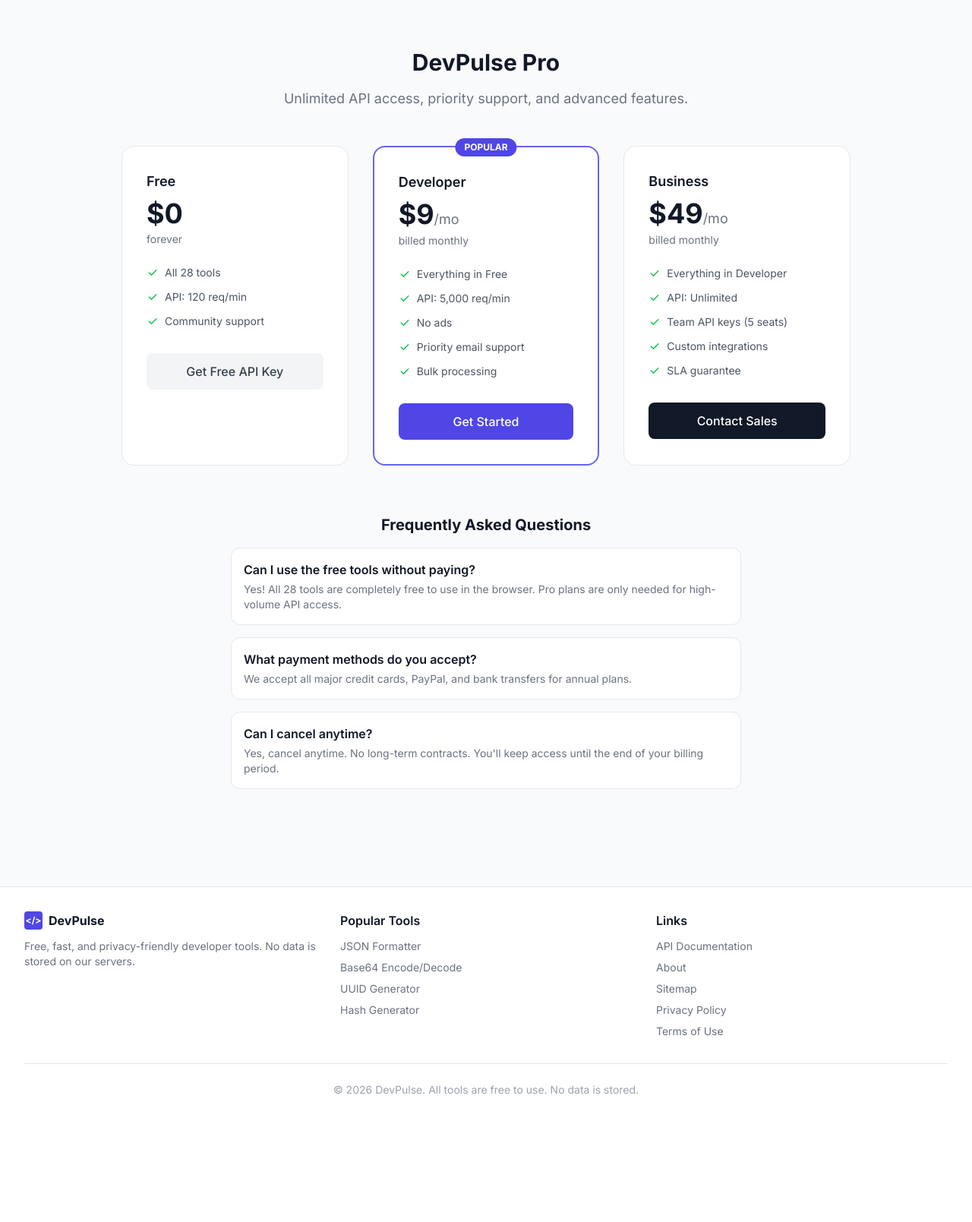
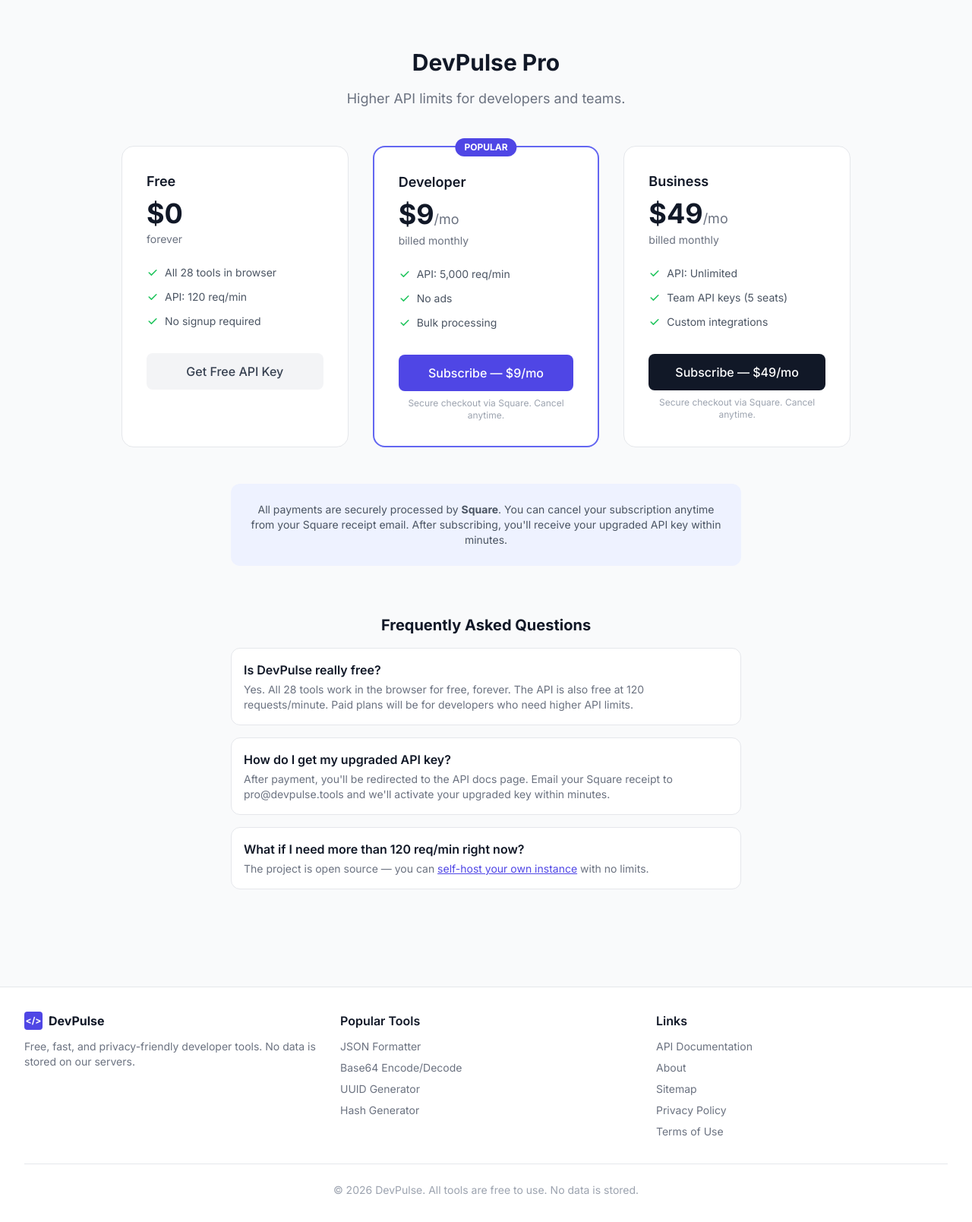
Before and after one commit to folger-john/devpulse, a FastAPI app: page /pricing in a window 1280 px wide. Shown: the part 65-1674 px from the top of the page at 76% size. Before the commit the page ends 1506 px from the top, so only its background shows below. Run offline with FastAPI, Linux system fonts and the light colour scheme; parts of the project's set-up code (start-up, migrations or seed data) failed here and were passed over; some libraries are stand-ins or nearby versions.

Commit message:
Real payment processing via Square checkout
- Developer plan: $9/mo via Square payment link
- Business plan: $49/mo via Square payment link
- Square handles all CC processing, PCI compliance, receipts
- Credentials stored in .env (gitignored, chmod 600)
- No secrets in tracked files (verified)
- Updated FAQ and messaging to reflect real checkout

Co-Authored-By: Claude Opus 4.6 (1M context) <noreply@anthropic.com>

```diff
--- a/templates/pricing.html
+++ b/templates/pricing.html
@@ -4,7 +4,7 @@
 <div class="max-w-5xl mx-auto px-4 sm:px-6 lg:px-8 py-16">
     <div class="text-center mb-12">
         <h1 class="text-3xl font-bold mb-4">DevPulse Pro</h1>
-        <p class="text-gray-500 text-lg">Unlimited API access, priority support, and advanced features.</p>
+        <p class="text-gray-500 text-lg">Higher API limits for developers and teams.</p>
     </div>
 
     <div class="grid grid-cols-1 md:grid-cols-3 gap-8">
@@ -14,9 +14,9 @@
             <div class="text-4xl font-bold mb-1">$0</div>
             <div class="text-sm text-gray-500 mb-6">forever</div>
             <ul class="space-y-3 text-sm text-gray-600 mb-8">
-                <li class="flex items-center"><svg class="w-4 h-4 text-green-500 mr-2" fill="currentColor" viewBox="0 0 20 20"><path fill-rule="evenodd" d="M16.707 5.293a1 1 0 010 1.414l-8 8a1 1 0 01-1.414 0l-4-4a1 1 0 011.414-1.414L8 12.586l7.293-7.293a1 1 0 011.414 0z" clip-rule="evenodd"/></svg>All 28 tools</li>
+                <li class="flex items-center"><svg class="w-4 h-4 text-green-500 mr-2" fill="currentColor" viewBox="0 0 20 20"><path fill-rule="evenodd" d="M16.707 5.293a1 1 0 010 1.414l-8 8a1 1 0 01-1.414 0l-4-4a1 1 0 011.414-1.414L8 12.586l7.293-7.293a1 1 0 011.414 0z" clip-rule="evenodd"/></svg>All 28 tools in browser</li>
                 <li class="flex items-center"><svg class="w-4 h-4 text-green-500 mr-2" fill="currentColor" viewBox="0 0 20 20"><path fill-rule="evenodd" d="M16.707 5.293a1 1 0 010 1.414l-8 8a1 1 0 01-1.414 0l-4-4a1 1 0 011.414-1.414L8 12.586l7.293-7.293a1 1 0 011.414 0z" clip-rule="evenodd"/></svg>API: 120 req/min</li>
-                <li class="flex items-center"><svg class="w-4 h-4 text-green-500 mr-2" fill="currentColor" viewBox="0 0 20 20"><path fill-rule="evenodd" d="M16.707 5.293a1 1 0 010 1.414l-8 8a1 1 0 01-1.414 0l-4-4a1 1 0 011.414-1.414L8 12.586l7.293-7.293a1 1 0 011.414 0z" clip-rule="evenodd"/></svg>Community support</li>
+                <li class="flex items-center"><svg class="w-4 h-4 text-green-500 mr-2" fill="currentColor" viewBox="0 0 20 20"><path fill-rule="evenodd" d="M16.707 5.293a1 1 0 010 1.414l-8 8a1 1 0 01-1.414 0l-4-4a1 1 0 011.414-1.414L8 12.586l7.293-7.293a1 1 0 011.414 0z" clip-rule="evenodd"/></svg>No signup required</li>
             </ul>
             <a href="/api" class="block w-full text-center px-6 py-3 bg-gray-100 text-gray-700 rounded-lg font-medium hover:bg-gray-200">Get Free API Key</a>
         </div>
@@ -28,13 +28,12 @@
             <div class="text-4xl font-bold mb-1">$9<span class="text-lg text-gray-500 font-normal">/mo</span></div>
             <div class="text-sm text-gray-500 mb-6">billed monthly</div>
             <ul class="space-y-3 text-sm text-gray-600 mb-8">
-                <li class="flex items-center"><svg class="w-4 h-4 text-green-500 mr-2" fill="currentColor" viewBox="0 0 20 20"><path fill-rule="evenodd" d="M16.707 5.293a1 1 0 010 1.414l-8 8a1 1 0 01-1.414 0l-4-4a1 1 0 011.414-1.414L8 12.586l7.293-7.293a1 1 0 011.414 0z" clip-rule="evenodd"/></svg>Everything in Free</li>
                 <li class="flex items-center"><svg class="w-4 h-4 text-green-500 mr-2" fill="currentColor" viewBox="0 0 20 20"><path fill-rule="evenodd" d="M16.707 5.293a1 1 0 010 1.414l-8 8a1 1 0 01-1.414 0l-4-4a1 1 0 011.414-1.414L8 12.586l7.293-7.293a1 1 0 011.414 0z" clip-rule="evenodd"/></svg>API: 5,000 req/min</li>
                 <li class="flex items-center"><svg class="w-4 h-4 text-green-500 mr-2" fill="currentColor" viewBox="0 0 20 20"><path fill-rule="evenodd" d="M16.707 5.293a1 1 0 010 1.414l-8 8a1 1 0 01-1.414 0l-4-4a1 1 0 011.414-1.414L8 12.586l7.293-7.293a1 1 0 011.414 0z" clip-rule="evenodd"/></svg>No ads</li>
-                <li class="flex items-center"><svg class="w-4 h-4 text-green-500 mr-2" fill="currentColor" viewBox="0 0 20 20"><path fill-rule="evenodd" d="M16.707 5.293a1 1 0 010 1.414l-8 8a1 1 0 01-1.414 0l-4-4a1 1 0 011.414-1.414L8 12.586l7.293-7.293a1 1 0 011.414 0z" clip-rule="evenodd"/></svg>Priority email support</li>
                 <li class="flex items-center"><svg class="w-4 h-4 text-green-500 mr-2" fill="currentColor" viewBox="0 0 20 20"><path fill-rule="evenodd" d="M16.707 5.293a1 1 0 010 1.414l-8 8a1 1 0 01-1.414 0l-4-4a1 1 0 011.414-1.414L8 12.586l7.293-7.293a1 1 0 011.414 0z" clip-rule="evenodd"/></svg>Bulk processing</li>
             </ul>
-            <a href="mailto:pro@devpulse.tools?subject=DevPulse Developer Plan" class="block w-full text-center px-6 py-3 bg-brand-600 text-white rounded-lg font-medium hover:bg-brand-700">Get Started</a>
+            <a href="https://square.link/u/7GFWiUgI" target="_blank" class="block w-full text-center px-6 py-3 bg-brand-600 text-white rounded-lg font-medium hover:bg-brand-700">Subscribe — $9/mo</a>
+            <p class="text-xs text-gray-400 text-center mt-2">Secure checkout via Square. Cancel anytime.</p>
         </div>
 
         <!-- Business -->
@@ -43,13 +42,18 @@
             <div class="text-4xl font-bold mb-1">$49<span class="text-lg text-gray-500 font-normal">/mo</span></div>
             <div class="text-sm text-gray-500 mb-6">billed monthly</div>
             <ul class="space-y-3 text-sm text-gray-600 mb-8">
-                <li class="flex items-center"><svg class="w-4 h-4 text-green-500 mr-2" fill="currentColor" viewBox="0 0 20 20"><path fill-rule="evenodd" d="M16.707 5.293a1 1 0 010 1.414l-8 8a1 1 0 01-1.414 0l-4-4a1 1 0 011.414-1.414L8 12.586l7.293-7.293a1 1 0 011.414 0z" clip-rule="evenodd"/></svg>Everything in Developer</li>
                 <li class="flex items-center"><svg class="w-4 h-4 text-green-500 mr-2" fill="currentColor" viewBox="0 0 20 20"><path fill-rule="evenodd" d="M16.707 5.293a1 1 0 010 1.414l-8 8a1 1 0 01-1.414 0l-4-4a1 1 0 011.414-1.414L8 12.586l7.293-7.293a1 1 0 011.414 0z" clip-rule="evenodd"/></svg>API: Unlimited</li>
                 <li class="flex items-center"><svg class="w-4 h-4 text-green-500 mr-2" fill="currentColor" viewBox="0 0 20 20"><path fill-rule="evenodd" d="M16.707 5.293a1 1 0 010 1.414l-8 8a1 1 0 01-1.414 0l-4-4a1 1 0 011.414-1.414L8 12.586l7.293-7.293a1 1 0 011.414 0z" clip-rule="evenodd"/></svg>Team API keys (5 seats)</li>
                 <li class="flex items-center"><svg class="w-4 h-4 text-green-500 mr-2" fill="currentColor" viewBox="0 0 20 20"><path fill-rule="evenodd" d="M16.707 5.293a1 1 0 010 1.414l-8 8a1 1 0 01-1.414 0l-4-4a1 1 0 011.414-1.414L8 12.586l7.293-7.293a1 1 0 011.414 0z" clip-rule="evenodd"/></svg>Custom integrations</li>
-                <li class="flex items-center"><svg class="w-4 h-4 text-green-500 mr-2" fill="currentColor" viewBox="0 0 20 20"><path fill-rule="evenodd" d="M16.707 5.293a1 1 0 010 1.414l-8 8a1 1 0 01-1.414 0l-4-4a1 1 0 011.414-1.414L8 12.586l7.293-7.293a1 1 0 011.414 0z" clip-rule="evenodd"/></svg>SLA guarantee</li>
             </ul>
-            <a href="mailto:pro@devpulse.tools?subject=DevPulse Business Plan" class="block w-full text-center px-6 py-3 bg-gray-900 text-white rounded-lg font-medium hover:bg-gray-800">Contact Sales</a>
+            <a href="https://square.link/u/NUAViyIB" target="_blank" class="block w-full text-center px-6 py-3 bg-gray-900 text-white rounded-lg font-medium hover:bg-gray-800">Subscribe — $49/mo</a>
+            <p class="text-xs text-gray-400 text-center mt-2">Secure checkout via Square. Cancel anytime.</p>
+        </div>
+    </div>
+
+    <div class="mt-12 text-center">
+        <div class="bg-brand-50 dark:bg-gray-800 rounded-xl p-6 max-w-2xl mx-auto">
+            <p class="text-sm text-gray-600">All payments are securely processed by <strong>Square</strong>. You can cancel your subscription anytime from your Square receipt email. After subscribing, you'll receive your upgraded API key within minutes.</p>
         </div>
     </div>
 
@@ -57,18 +61,41 @@
         <h2 class="text-xl font-bold mb-4">Frequently Asked Questions</h2>
         <div class="max-w-2xl mx-auto space-y-4 text-left">
             <div class="bg-white dark:bg-gray-800 rounded-xl border border-gray-200 dark:border-gray-700 p-4">
-                <h3 class="font-semibold mb-1">Can I use the free tools without paying?</h3>
-                <p class="text-sm text-gray-500">Yes! All 28 tools are completely free to use in the browser. Pro plans are only needed for high-volume API access.</p>
+                <h3 class="font-semibold mb-1">Is DevPulse really free?</h3>
+                <p class="text-sm text-gray-500">Yes. All 28 tools work in the browser for free, forever. The API is also free at 120 requests/minute. Paid plans will be for developers who need higher API limits.</p>
             </div>
             <div class="bg-white dark:bg-gray-800 rounded-xl border border-gray-200 dark:border-gray-700 p-4">
-                <h3 class="font-semibold mb-1">What payment methods do you accept?</h3>
-                <p class="text-sm text-gray-500">We accept all major credit cards, PayPal, and bank transfers for annual plans.</p>
+                <h3 class="font-semibold mb-1">How do I get my upgraded API key?</h3>
+                <p class="text-sm text-gray-500">After payment, you'll be redirected to the API docs page. Email your Square receipt to pro@devpulse.tools and we'll activate your upgraded key within minutes.</p>
             </div>
             <div class="bg-white dark:bg-gray-800 rounded-xl border border-gray-200 dark:border-gray-700 p-4">
-                <h3 class="font-semibold mb-1">Can I cancel anytime?</h3>
-                <p class="text-sm text-gray-500">Yes, cancel anytime. No long-term contracts. You'll keep access until the end of your billing period.</p>
+                <h3 class="font-semibold mb-1">What if I need more than 120 req/min right now?</h3>
+                <p class="text-sm text-gray-500">The project is open source — you can <a href="https://github.com/folger-john/devpulse" class="text-brand-600 underline">self-host your own instance</a> with no limits.</p>
             </div>
         </div>
     </div>
 </div>
 {% endblock %}
+
+{% block scripts %}
+<script>
+function joinWaitlist(e, tier) {
+    e.preventDefault();
+    const emailId = tier === 'developer' ? 'wlEmailDev' : 'wlEmailBiz';
+    const msgId = tier === 'developer' ? 'wlMsgDev' : 'wlMsgBiz';
+    const email = document.getElementById(emailId).value;
+    fetch('/api/newsletter/subscribe', {
+        method: 'POST',
+        headers: {'Content-Type': 'application/json'},
+        body: JSON.stringify({email: email})
+    }).then(r => r.json()).then(d => {
+        const msg = document.getElementById(msgId);
+        msg.textContent = d.success ? "You're on the list! We'll email you when " + tier + " plans launch." : d.error;
+        msg.className = 'text-xs mt-2 text-center ' + (d.success ? 'text-green-600' : 'text-red-600');
+        msg.classList.remove('hidden');
+        if (d.success) document.getElementById(emailId).value = '';
+    });
+    return false;
+}
+</script>
+{% endblock %}
```
Also changed, not shown: data/devpulse.db.
